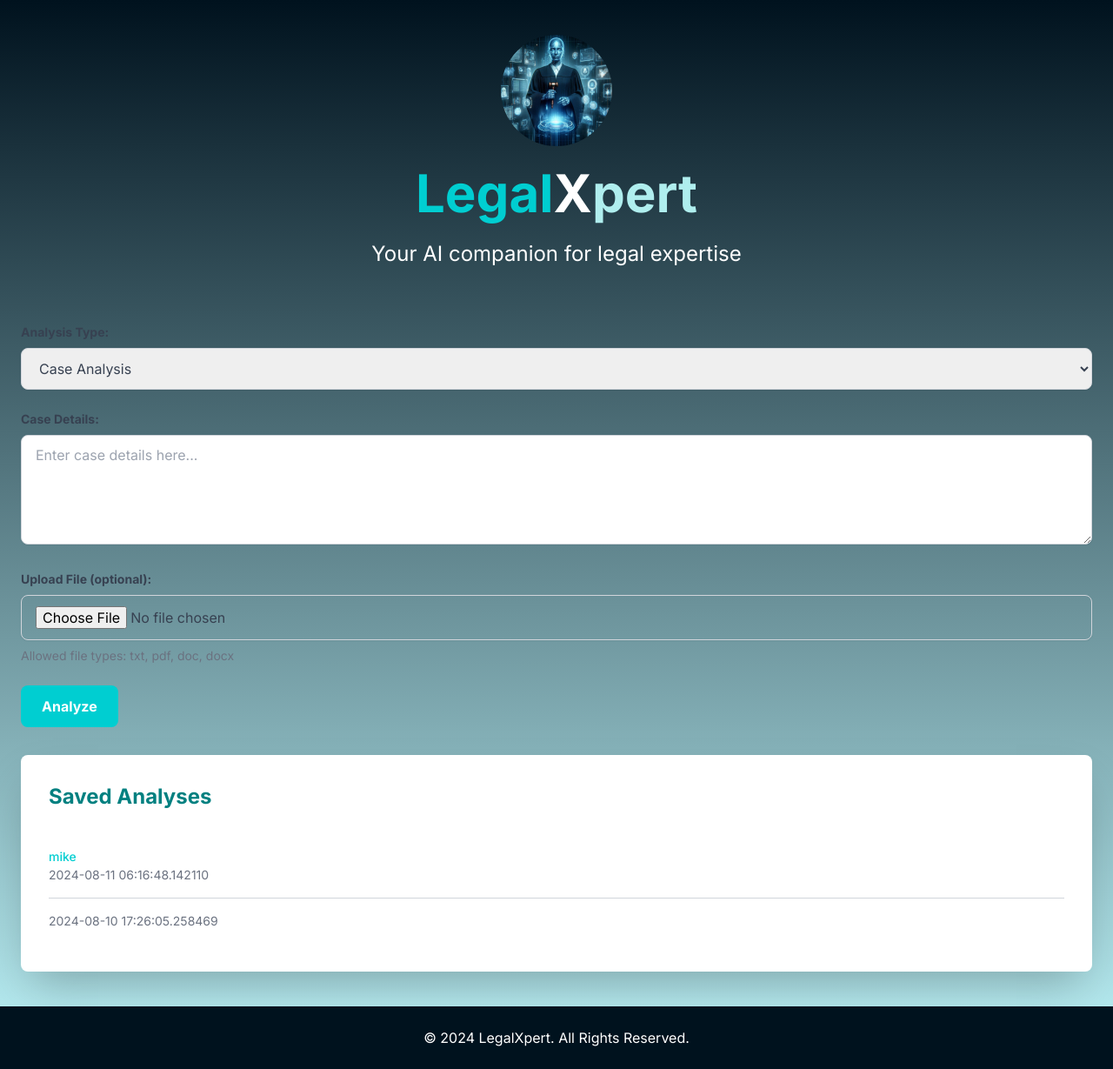
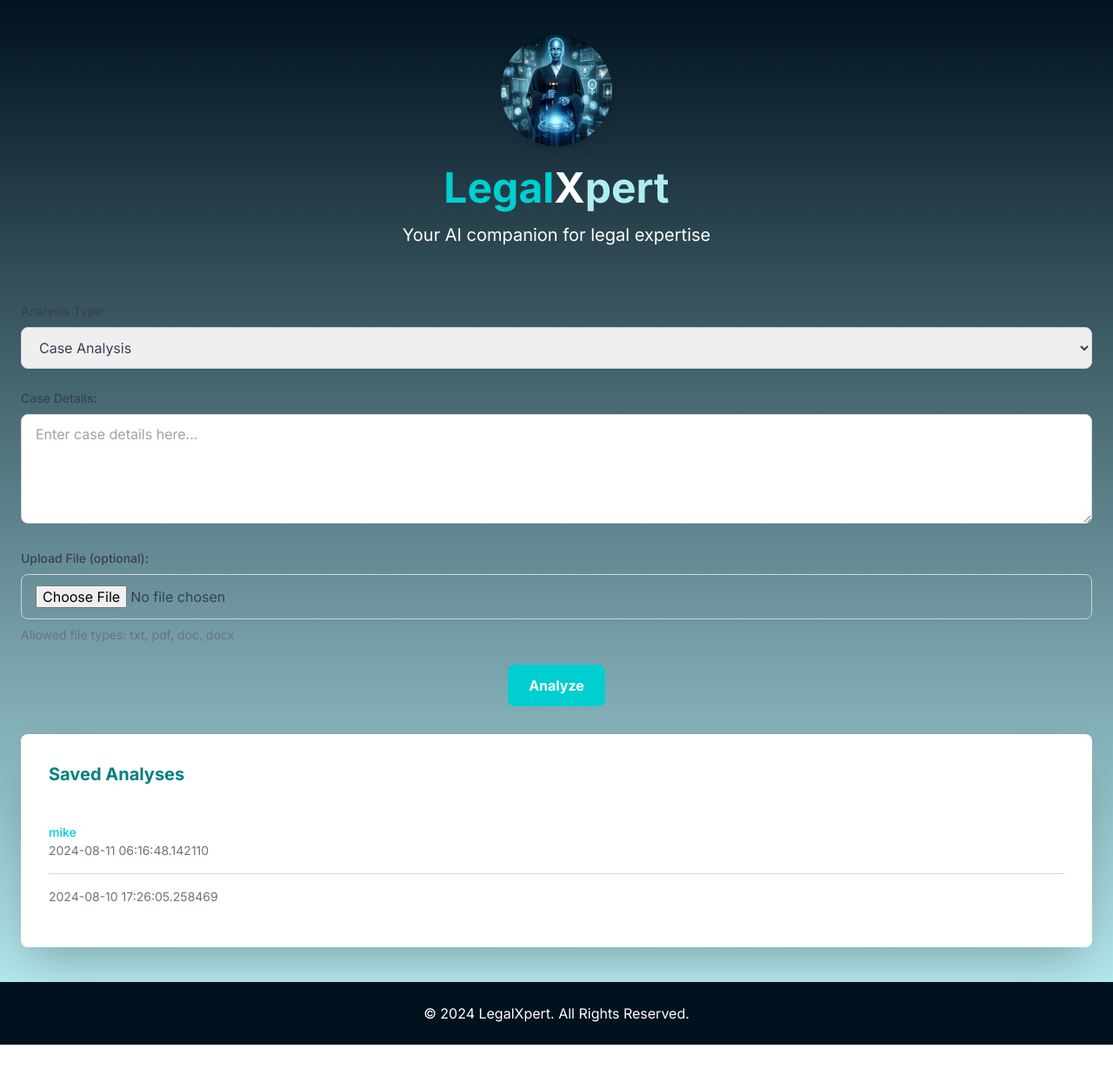
Before and after one commit to hrch3k/AI-LegalXpert, a Flask app: page / in a window 1280 px wide. Shown: the whole page at 87% size. After the commit the page ends 1201 px from the top, so only its background shows below. Run offline with Flask 3, Linux system fonts and the light colour scheme; some libraries are stand-ins or nearby versions.

Commit message:
"Updated index.html template with various changes to layout, styling, and content; also updated favicon and added lightgray color to tailwind config."

```diff
--- a/templates/index.html
+++ b/templates/index.html
@@ -4,9 +4,10 @@
 <head>
     <meta charset="utf-8" />
     <meta name="viewport" content="width=device-width, initial-scale=1" />
+    <link rel="icon" href="{{ url_for('static', filename='law.jpg') }}" type="image/x-icon">
     <title>Legal Xpert</title>
     <script src="https://cdn.tailwindcss.com"></script>
-     <script src="https://cdn.jsdelivr.net/npm/alpinejs@2.8.2/dist/alpine.min.js" defer></script>
+    <script src="https://cdn.jsdelivr.net/npm/alpinejs@2.8.2/dist/alpine.min.js" defer></script>
 
     <link href="https://fonts.googleapis.com/css2?family=Inter:wght@400;500;600;700&display=swap" rel="stylesheet">
     <script>
@@ -17,6 +18,7 @@
                         darkturquoise: '#00CED1',
                         paleturquoise: '#AFEEEE',
                         teal: '#008080',
+                        lightgray: '#f5f5f5',
                     },
                     fontFamily: {
                         inter: ['Inter', 'sans-serif'],
@@ -42,26 +44,24 @@
     </style>
 </head>
 
-<body class="font-inter bg-gradient-to-b from-[#00121e] to-[#bef5fa] min-h-screen flex flex-col justify-between"  x-data="{ loading: false }">
+<body class="font-inter bg-gradient-to-b from-[#00121e] to-[#bef5fa] min-h-screen flex flex-col justify-between" x-data="{ loading: false }">
     <div id="spinner" class="fixed inset-0 flex items-center justify-center bg-black bg-opacity-50 z-50" x-show="loading">
         <div class="loader ease-linear rounded-full border-8 border-t-8 border-gray-200 h-32 w-32"></div>
     </div>
     <div class="container mx-auto px-6 py-10 flex-grow">
         <header class="text-center mb-16 flex flex-col items-center">
-            <img src="{{ url_for('static', filename='legal.jpg') }}" alt="icon"
-                class="rounded-full w-32 h-32 mb-6 object-contain">
-            <h1 class="text-6xl font-bold mb-6">
-                <span class="text-darkturquoise">Legal</span><span class="text-white">X</span><span
-                    class="text-paleturquoise">pert</span>
+            <img src="{{ url_for('static', filename='legal.jpg') }}" alt="icon" class="rounded-full w-32 h-32 mb-6 object-contain shadow-lg">
+            <h1 class="text-5xl font-bold mb-4 text-white">
+                <span class="text-darkturquoise">Legal</span><span class="text-white">X</span><span class="text-paleturquoise">pert</span>
             </h1>
-            <p class="text-2xl text-white">Your AI companion for legal expertise</p>
+            <p class="text-xl text-white">Your AI companion for legal expertise</p>
         </header>
 
         <main>
-           <form action="{{ url_for('index') }}" method="post" enctype="multipart/form-data" @submit="loading = true">
+            <form action="{{ url_for('index') }}" method="post" enctype="multipart/form-data" @submit="loading = true">
                 {% with messages = get_flashed_messages() %}
                 {% if messages %}
-                <div class="bg-red-100 border border-red-400 text-red-700 px-4 py-3 rounded mb-6" role="alert">
+                <div class="bg-red-100 border border-red-400 text-red-700 px-4 py-3 rounded-lg shadow-md mb-6" role="alert">
                     {% for message in messages %}
                     <p>{{ message }}</p>
                     {% endfor %}
@@ -70,7 +70,7 @@
                 {% endwith %}
 
                 <div class="mb-6">
-                    <label for="analysis_type" class="block text-gray-700 text-sm font-bold mb-2">Analysis Type:</label>
+                    <label for="analysis_type" class="block text-gray-700 text-sm font-medium mb-2">Analysis Type:</label>
                     <select name="analysis_type" id="analysis_type"
                         class="shadow-sm border border-gray-300 rounded-lg w-full py-3 px-4 text-gray-700 leading-tight focus:outline-none focus:ring focus:ring-darkturquoise">
                         <option value="case_analysis">Case Analysis</option>
@@ -81,30 +81,30 @@
                 </div>
 
                 <div class="mb-6">
-                    <label for="case_details" class="block text-gray-700 text-sm font-bold mb-2">Case Details:</label>
+                    <label for="case_details" class="block text-gray-700 text-sm font-medium mb-2">Case Details:</label>
                     <textarea name="case_details" id="case_details" rows="5"
                         class="shadow-sm border border-gray-300 rounded-lg w-full py-3 px-4 text-gray-700 leading-tight focus:outline-none focus:ring focus:ring-darkturquoise"
                         placeholder="Enter case details here..."></textarea>
                 </div>
 
                 <div class="mb-6">
-                    <label for="file" class="block text-gray-700 text-sm font-bold mb-2">Upload File (optional):</label>
+                    <label for="file" class="block text-gray-700 text-sm font-medium mb-2">Upload File (optional):</label>
                     <input type="file" name="file" id="file"
                         class="shadow-sm border border-gray-300 rounded-lg w-full py-3 px-4 text-gray-700 leading-tight focus:outline-none focus:ring focus:ring-darkturquoise">
                     <p class="text-sm text-gray-500 mt-2">Allowed file types: txt, pdf, doc, docx</p>
                 </div>
 
-                <div class="flex items-center justify-between">
+                <div class="flex items-center justify-center">
                     <button type="submit" class="bg-darkturquoise hover:bg-[#00a7b3] text-white font-bold py-3 px-6 rounded-lg focus:outline-none focus:ring focus:ring-paleturquoise">
-                    Analyze
-                </button>
+                        Analyze
+                    </button>
                 </div>
             </form>
 
             {% if result %}
             <div class="bg-white rounded-lg shadow-lg p-8 mt-8">
-                <h2 class="text-3xl font-bold text-gray-800 mb-6">Analysis Result</h2>
-                <div class="bg-gray-100 rounded-lg p-6 mb-6">
+                <h2 class="text-2xl font-bold text-gray-800 mb-6">Analysis Result</h2>
+                <div class="bg-lightgray rounded-lg p-6 mb-6">
                     <div class="text-gray-700 font-sans" style="white-space: pre-wrap;">{{ result|safe }}</div>
                 </div>
                 <div class="flex flex-col space-y-4">
@@ -122,7 +122,7 @@
             {% endif %}
             {% if recent_cases %}
             <div class="bg-white rounded-lg shadow-2xl p-8 mt-8">
-                <h2 class="text-2xl font-bold text-teal mb-6">Recent Cases</h2>
+                <h2 class="text-xl font-bold text-teal mb-6">Recent Cases</h2>
                 <ul class="divide-y divide-gray-300">
                     {% for case in recent_cases %}
                     <li class="py-4">
@@ -136,7 +136,7 @@
 
             {% if saved_analyses %}
             <div class="bg-white rounded-lg shadow-2xl p-8 mt-8">
-                <h2 class="text-2xl font-bold text-teal mb-6">Saved Analyses</h2>
+                <h2 class="text-xl font-bold text-teal mb-6">Saved Analyses</h2>
                 <ul class="divide-y divide-gray-300">
                     {% for analysis in saved_analyses %}
                     <li class="py-4">
```
Also changed, not shown: instance/legal_xpert.db, static/law.jpg (added).
